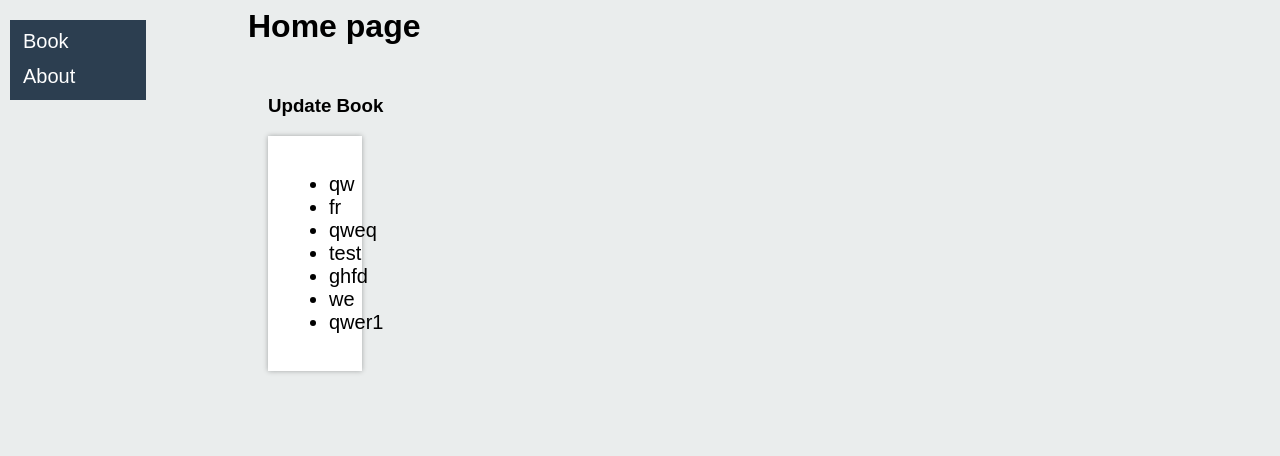
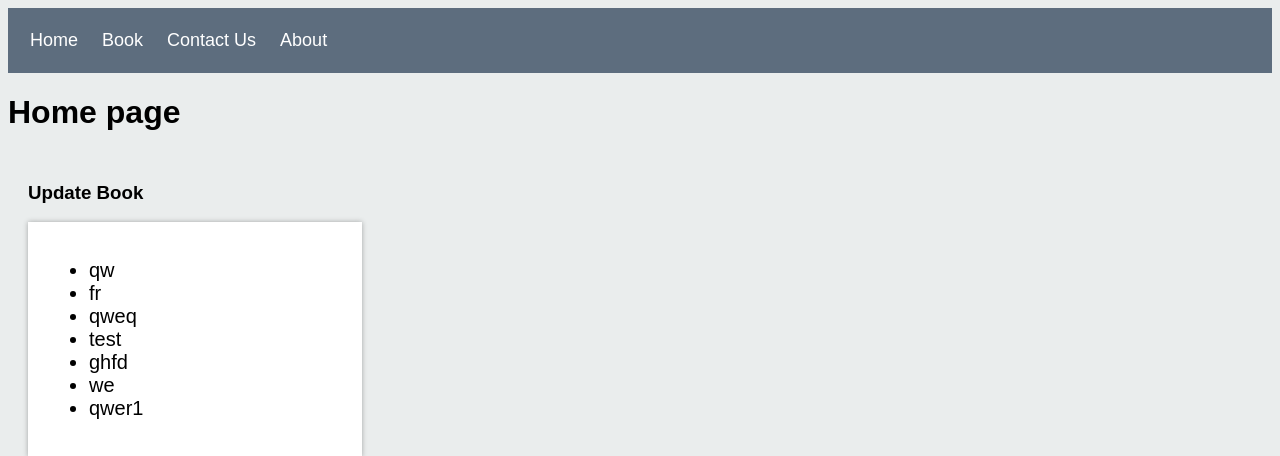
Before and after one commit to amirbaa1/book_web, a Django app: page / in a window 1280 px wide. Shown: the top 456 px of the page. Run offline with Django 4.2, Linux system fonts and the light colour scheme; data comes from the database, SQL or seed files in the repository.

Commit message:
add header new

```diff
--- a/page/urls.py
+++ b/page/urls.py
@@ -5,4 +5,5 @@ from .views import *
 urlpatterns = [
     path('', HomePage.as_view(), name='home'),
     path('about', AboutPage.as_view(), name='about'),
+    path('contact_us', ContactUsPage.as_view(), name='contact_us')
 ]
--- a/page/views.py
+++ b/page/views.py
@@ -11,3 +11,7 @@ class HomePage(ListView):
 
 class AboutPage(TemplateView):
     template_name = 'about.html'
+
+
+class ContactUsPage(TemplateView):
+    template_name = 'contact_us.html'
--- a/static/css/web_css.css
+++ b/static/css/web_css.css
@@ -3,6 +3,55 @@ body {
   font-family: arial;
   background-color:#EAEDED;
 }
+
+.header {
+  overflow: hidden;
+  background-color: #5D6D7E;
+  padding: 8px 10px;
+}
+
+.header a {
+  float: left;
+  color: white;
+  text-align: center;
+  padding: 12px;
+  text-decoration: none;
+  font-size: 18px;
+  line-height: 25px;
+  border-radius: 4px;
+
+}
+
+.header a.logo {
+  font-size: 25px;
+  font-weight: bold;
+}
+
+.header a:hover {
+  background-color: #ddd;
+  color: black;
+}
+
+.header a.active {
+  background-color: dodgerblue;
+  color: white;
+}
+
+.header-left {
+  float: left;
+}
+@media screen and (max-width: 500px) {
+  .header a {
+    float: none;
+    display: block;
+    text-align: left;
+  }
+
+  .header-right {
+    float: none;
+  }
+}
+--------------------------
 
 .side {
   width: 130px;
@@ -30,7 +79,7 @@ body {
     background-color:#566573;
     padding-left:1.5px;
 }
-
+-------------------
 .main {
   margin-left: 240px;
 }
--- a/templates/base.html
+++ b/templates/base.html
@@ -2,11 +2,14 @@
 <head>
     <link rel="stylesheet" href="{% static 'css/web_css.css' %}">
 </head>
-<aside class="side">
-    <a href="{% url 'book' %}">Book</a>
-    <a href="{% url 'about' %}">About</a>
-
-</aside>
+<div class="header">
+    <div class="header-letf">
+        <a href="{% url 'home' %}">Home</a>
+        <a href="{% url 'book' %}">Book</a>
+        <a href="{% url 'contact_us' %}">Contact Us</a>
+        <a href="{% url 'about' %}">About</a>
+    </div>
+</div>
 
 {% block content %}
 {% endblock content %}
--- /dev/null
+++ b/templates/contact_us.html
@@ -0,0 +1,5 @@
+{% extends 'base.html' %}
+{% block content %}
+
+
+{% endblock %}
```
